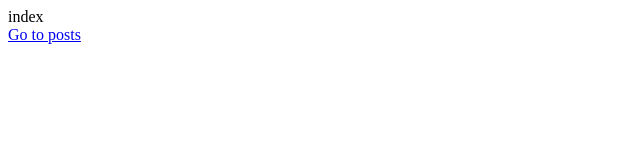
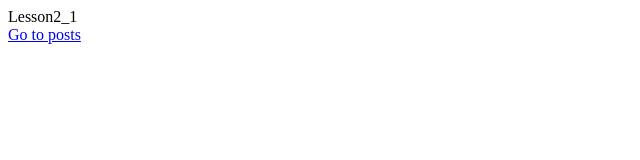
Before and after one commit to DEV00000001/Practice, a React (Vite) app: page / in a window 1280 px wide. Shown: the top 160 px of the page, without its empty margins (0-640 px from the left). Built offline with nearby package versions, Linux system fonts and the light colour scheme.

Commit message:
#2-use-date-fns

```diff
--- a/package.json
+++ b/package.json
@@ -11,6 +11,7 @@
   },
   "dependencies": {
     "axios": "^1.12.1",
+    "date-fns": "^4.1.0",
     "react": "^19.1.1",
     "react-dom": "^19.1.1",
     "react-router-dom": "^7.9.0"
--- a/src/App.jsx
+++ b/src/App.jsx
@@ -6,13 +6,15 @@ import Lesson1_1 from "./course/lesson1-useEffect_Mistakes/index2";
 import Lesson1_2 from "./course/lesson1-useEffect_Mistakes/index3";
 import Post from "./course/lesson1-useEffect_Mistakes/Post";
 import Lesson2_0 from "./course/lesson2-objectDate";
+import Lesson2_1 from "./course/lesson2-objectDate/index2";
 function App() {
   return (
     <>
       {/* <Lesson1_0/> */}
       {/* <Lesson1_1/> */}
       {/* <Lesson1_2/> */}
-      <Lesson2_0/>
+      {/* <Lesson2_0/> */}
+      <Lesson2_1/>
 
       <Routes>
         <Route path="/" element={<Home />} />
--- /dev/null
+++ b/src/course/lesson2-objectDate/index2.jsx
@@ -0,0 +1,26 @@
+import React from "react";
+import { format, compareAsc, compareDesc } from "date-fns";
+import { sub } from "date-fns";
+function Lesson2_1() {
+  format(new Date(2024, 1, 11), "MM/dd/yyyy");
+  // "02/11/2024"
+  console.log(format(new Date(2024, 1, 11), "MM/dd/yyyy"));
+
+  const dates = [
+    new Date(2024, 1, 11),
+    new Date(2023, 5, 21),
+    new Date(2025, 3, 15),
+  ];
+  console.log("dates (ascending)", [...dates].sort(compareAsc));
+  console.log("dates (descending)", [...dates].sort(compareDesc));
+
+  // subtract 1 year, 2 months, and 10 days from a date
+  const rs = sub(new Date(), {
+    years: 10
+  })
+  console.log(rs);
+
+  return <div>Lesson2_1</div>;
+}
+
+export default Lesson2_1;
```
Also changed, not shown: 1 other file (tests, documents, lock files or other folders).
